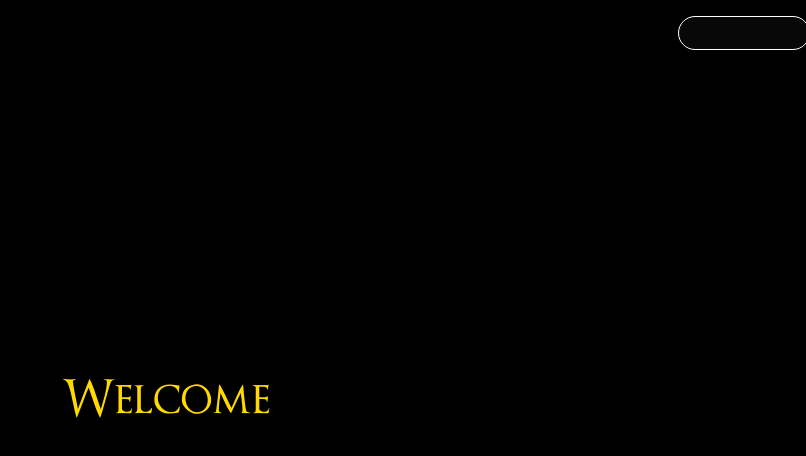
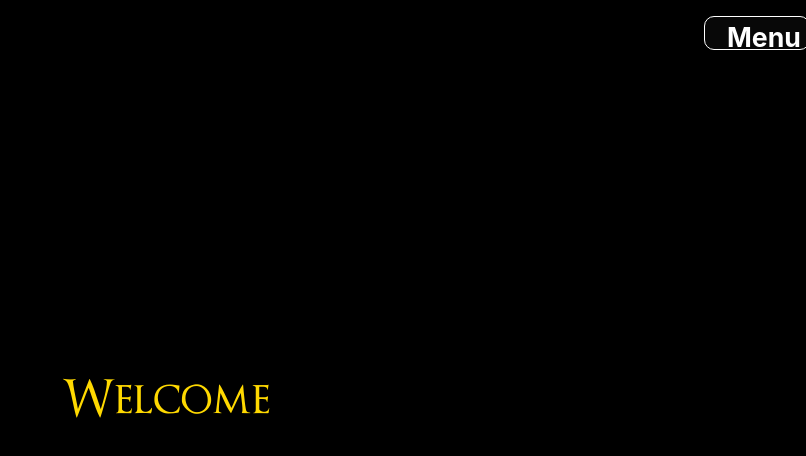
Before and after one commit to KadenReynolds/SoulsFrontEnd, a React (Vite) app: page / in a window 1280 px wide. Shown: the top 456 px of the page, without its empty margins (474-1280 px from the left). Built offline with nearby package versions, Linux system fonts and the light colour scheme.

Commit message:
added menu text to navbar for QOL and edited the navbar transitions

```diff
--- a/src/App.css
+++ b/src/App.css
@@ -95,9 +95,9 @@
 .dropdown{
   position: absolute;
   top: 0svh;
-  width: 5svw;
+  width: 3svw;
   height: 1svh;
-  left: 40svw;
+  left: 42svw;
   right: 0svw;
   top: 0svh;
   list-style: none;
@@ -107,12 +107,27 @@
   padding-top: 3svh;
   color: white;
   z-index: -1;
-  border-radius: 50px;
+  border-radius: 10px;
   border: 1px solid white;
   display: inline;
-  transition: 1s;
-  transition-delay: 1s;
-  transition-property: width, height, left;
+  transition-duration: 1s, 0s;
+  transition-delay: 1s, 0s;
+  transition-property: width height left, border-radius;
+}
+
+.dropdownMenu{
+  position: absolute;
+  top: 0svh;
+  bottom: 0svh;
+  left: 1.75svw;
+  text-align: center;
+  font-size: 20pt;
+  margin: 0;
+  transition-delay: 1.25s;
+  transition-property: opacity;
+  transition-duration: .5s;
+  opacity: 1;
+  /* transition: .25s; */
 }
 
 .dropdown:hover{
@@ -127,12 +142,25 @@
   background-color: rgb(8, 8, 8);
   text-align: center;
   padding-right: 2svw;
-  padding-top: 3svh;
   color: white;
   z-index: -1;
   border-radius: 50px;
-  border: 1px solid white;
+  border: 1px solid rgb(255, 217, 0);
   display: inline;
+  transition-duration: 1s, .5s;
+  transition-delay: .5s, 1s;
+  transition-property: width height left, border-color;
+}
+
+.dropdown:hover .dropdownMenu{
+  position: absolute;
+  top: 0svh;
+  bottom: 0svh;
+  left: 2.5svw;
+  text-align: center;
+  font-size: 20pt;
+  margin: 0;
+  opacity: 0;
   transition: .5s;
 }
 
@@ -145,9 +173,11 @@
   border-radius: 40px;
   background-color: black;
   padding: 10px 10px;
+  margin-top: 3svh;
   font-weight: 200;
   font-family: myFont;
-  transition-delay: .5s, 1s;
+  transition-delay: 1s, .25s;
+  transition-duration: .5s, 1s;
   transition-property: opacity, border-radius border-color;
   opacity: 1;
 }
@@ -165,9 +195,10 @@
   border-radius: 10px;
   background-color: black;
   padding: 10px 10px;
+  margin-top: 3svh;
   font-weight: 800;
   font-family: myFont;
-  transition-delay: .5s;
+  transition-delay: 1s;
   transition-property: opacity;
   opacity: 1;
 }
@@ -181,6 +212,7 @@
   border-radius: 10px;
   background-color: black;
   padding: 10px 10px;
+  margin-top: 3svh;
   font-family: myFont;
   transition: 1s;
   opacity: 1;
@@ -213,6 +245,7 @@
   padding: 1svw;
   text-align: center;
   color: white;
+  margin-top: 3svh;
 }
 
 
@@ -225,6 +258,7 @@
   border-radius: 40px;
   background-color: black;
   padding: 10px 10px;
+  margin-top: 3svh;
   font-weight: 200;
   font-family: myFont;
   transition-delay: 2s;
@@ -247,6 +281,7 @@
   border-radius: 10px;
   background-color: black;
   padding: 10px 10px;
+  margin-top: 3svh;
   font-weight: 800;
   font-family: myFont;
   transition: 1s;
@@ -262,6 +297,7 @@
   border-radius: 10px;
   background-color: black;
   padding: 10px 10px;
+  margin-top: 3svh;
   font-weight: 800;
   font-family: myFont;
   transition: 1s;
--- a/src/components/Navbar.jsx
+++ b/src/components/Navbar.jsx
@@ -33,6 +33,7 @@ export default function Navbar({token}){
     <>
       <div className="navBarDiv">
           <ul className="dropdown">
+            <h4 className="dropdownMenu">Menu</h4>
             <li className="navLi"><a href="/" className={classHome}>Home</a></li>
             <li className="navLi"><a href="/catalog_games" className={classGames}>Games</a></li>
             {!token
```
